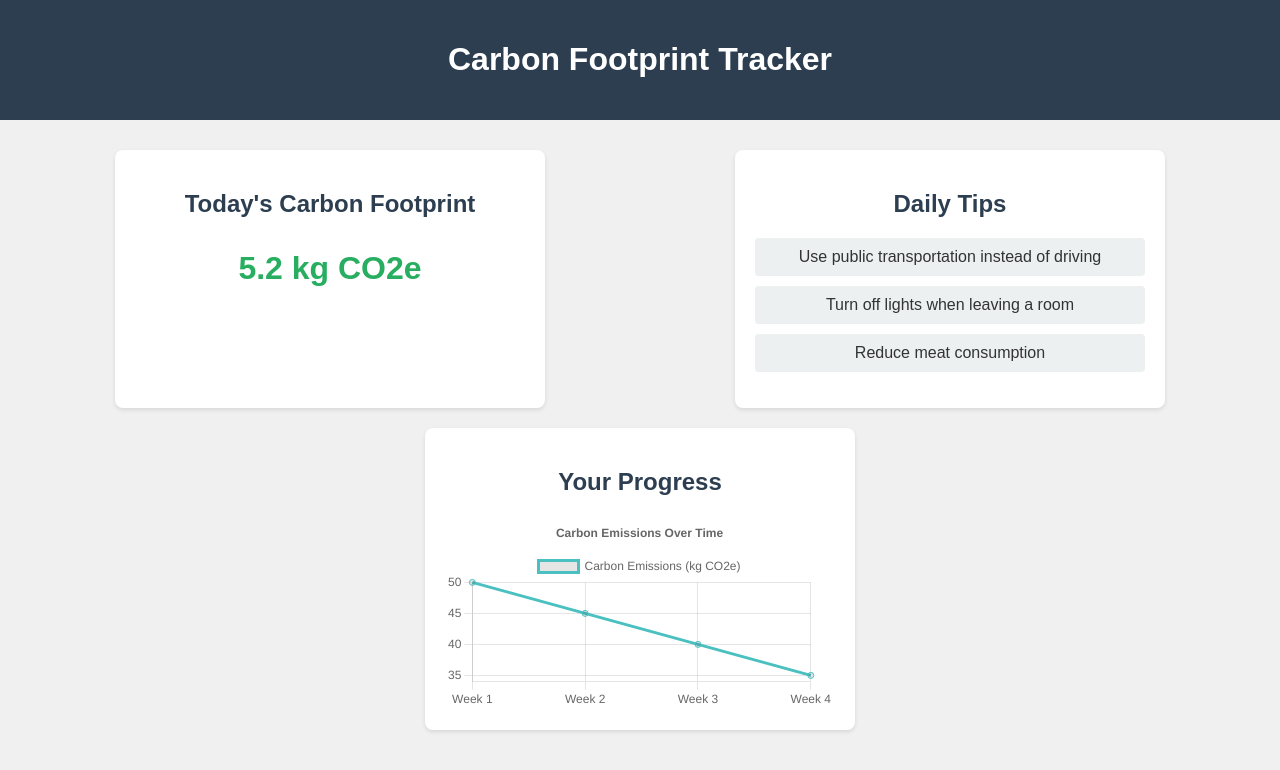
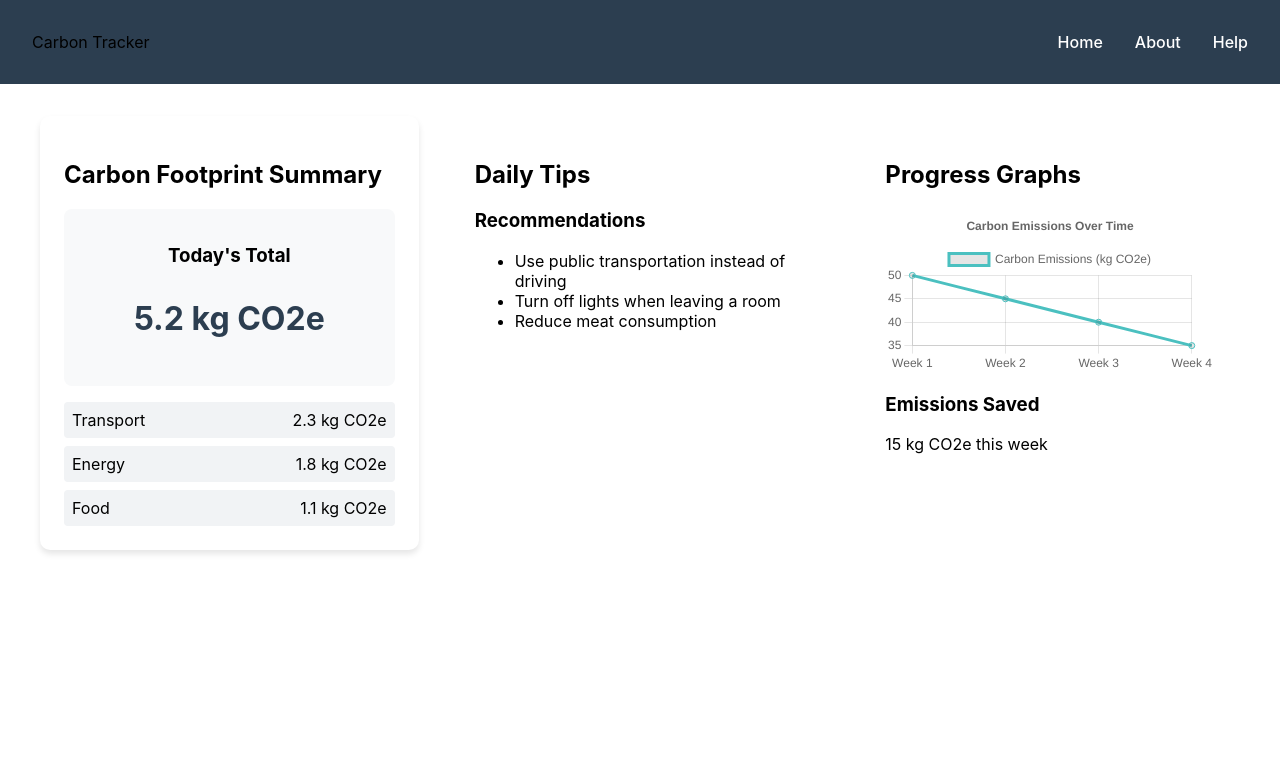
Before and after one commit to aidenbell1/INST377-Final_Project, a React (Create React App) app: page / in a window 1280 px wide. Shown: the top 770 px of the page. Built offline with nearby package versions, Linux system fonts and the light colour scheme.

Commit message:
Modified main page - Modified 'App.js', 'CarbonFootprintSummary.js' component, 'App.css', - Created a new Navbar and MainContent component - Created constants file ('tips.js') and placeholder functions for API integration

```diff
--- a/package.json
+++ b/package.json
@@ -3,11 +3,14 @@
   "version": "0.1.0",
   "private": true,
   "dependencies": {
+    "@fortawesome/free-solid-svg-icons": "^6.7.1",
+    "@fortawesome/react-fontawesome": "^0.2.2",
     "chart.js": "^4.4.7",
     "cra-template": "1.2.0",
     "react": "^18.2.0",
     "react-chartjs-2": "^5.2.0",
     "react-dom": "^18.2.0",
+    "react-router-dom": "^7.0.2",
     "react-scripts": "5.0.1",
     "web-vitals": "^4.2.4"
   },
--- a/src/App.css
+++ b/src/App.css
@@ -1,61 +1,80 @@
-.App {
-  text-align: center;
-  font-family: Arial, sans-serif;
-  color: #333;
-  background-color: #f0f0f0;
-  min-height: 100vh;
+.navbar {
+  background-color: #2c3e50;
+  padding: 1rem 2rem;
+  display: flex;
+  justify-content: space-between;
+  align-items: center;
 }
 
-.App-header {
-  background-color: #2c3e50;
-  padding: 20px;
-  color: white;
+.nav-links {
+  display: flex;
+  gap: 2rem;
+  list-style: none;
 }
 
-main {
-  display: flex;
-  flex-wrap: wrap;
-  justify-content: space-around;
-  padding: 20px;
+.nav-links a {
+  color: white;
+  text-decoration: none;
+  font-weight: 500;
 }
 
-section {
-  background-color: white;
-  border-radius: 8px;
-  box-shadow: 0 2px 4px rgba(0,0,0,0.1);
-  margin: 10px;
-  padding: 20px;
-  width: calc(33% - 20px);
+.content-grid {
+  display: grid;
+  grid-template-columns: repeat(auto-fit, minmax(300px, 1fr));
+  gap: 2rem;
+  padding: 2rem;
+  max-width: 1200px;
+  margin: 0 auto;
 }
 
-h2 {
-  color: #2c3e50;
+.carbon-summary {
+  background: white;
+  border-radius: 10px;
+  padding: 1.5rem;
+  box-shadow: 0 4px 6px rgba(0, 0, 0, 0.1);
 }
 
-.carbon-summary p {
-  font-size: 2em;
-  font-weight: bold;
-  color: #27ae60;
+.emissions-display {
+  display: flex;
+  flex-direction: column;
+  gap: 1rem;
 }
 
-.daily-tips ul {
-  list-style-type: none;
-  padding: 0;
+.total-emissions {
+  text-align: center;
+  padding: 1rem;
+  background: #f8f9fa;
+  border-radius: 8px;
 }
 
-.daily-tips li {
-  margin-bottom: 10px;
-  padding: 10px;
-  background-color: #ecf0f1;
+.emission-value {
+  font-size: 2rem;
+  color: #2c3e50;
+  font-weight: bold;
+}
+
+.emissions-breakdown {
+  display: flex;
+  flex-direction: column;
+  gap: 0.5rem;
+}
+
+.emission-item {
+  display: flex;
+  justify-content: space-between;
+  padding: 0.5rem;
+  background: #f1f3f5;
   border-radius: 4px;
 }
 
-.progress-graphs canvas {
-  max-width: 100%;
+.daily-tips {
+  background: white;
+  border-radius: 10px;
+  padding: 1.5rem;
 }
 
-@media (max-width: 768px) {
-  section {
-    width: 100%;
-  }
+.progress-graphs {
+  background: white;
+  border-radius: 10px;
+  padding: 1.5rem;
 }
--- a/src/App.js
+++ b/src/App.js
@@ -1,20 +1,13 @@
 import React from 'react';
 import './App.css';
-import CarbonFootprintSummary from './components/CarbonFootprintSummary';
-import DailyTips from './components/DailyTips';
-import ProgressGraphs from './components/ProgressGraphs';
+import Navbar from './components/Navbar';
+import MainContent from './components/MainContent';
 
 function App() {
   return (
     <div className="App">
-      <header className="App-header">
-        <h1>Carbon Footprint Tracker</h1>
-      </header>
-      <main>
-        <CarbonFootprintSummary />
-        <DailyTips />
-        <ProgressGraphs />
-      </main>
+      <Navbar />
+      <MainContent />
     </div>
   );
 }
--- a/src/components/CarbonFootprintSummary.js
+++ b/src/components/CarbonFootprintSummary.js
@@ -1,13 +1,37 @@
 import React from 'react';
 
 function CarbonFootprintSummary() {
-  // Placeholder data for now; replace with API data later
-  const todayEmissions = 5.2;
+  // Placeholder data for now, will be replaced with API data
+  const emissionsData = {
+    daily: 5.2,
+    transport: 2.3,
+    energy: 1.8,
+    food: 1.1
+  };
 
   return (
     <section className="carbon-summary">
-      <h2>Today's Carbon Footprint</h2>
-      <p>{todayEmissions} kg CO2e</p>
+      <h2>Carbon Footprint Summary</h2>
+      <div className="emissions-display">
+        <div className="total-emissions">
+          <h3>Today's Total</h3>
+          <p className="emission-value">{emissionsData.daily} kg CO2e</p>
+        </div>
+        <div className="emissions-breakdown">
+          <div className="emission-item">
+            <span>Transport</span>
+            <span>{emissionsData.transport} kg CO2e</span>
+          </div>
+          <div className="emission-item">
+            <span>Energy</span>
+            <span>{emissionsData.energy} kg CO2e</span>
+          </div>
+          <div className="emission-item">
+            <span>Food</span>
+            <span>{emissionsData.food} kg CO2e</span>
+          </div>
+        </div>
+      </div>
     </section>
   );
 }
--- a/src/components/DailyTips.js
+++ b/src/components/DailyTips.js
@@ -7,15 +7,17 @@ function DailyTips() {
     "Turn off lights when leaving a room",
     "Reduce meat consumption"
   ];
-
   return (
     <section className="daily-tips">
       <h2>Daily Tips</h2>
-      <ul>
-        {tips.map((tip, index) => (
-          <li key={index}>{tip}</li>
-        ))}
-      </ul>
+      <div className="recommendations">
+        <h3>Recommendations</h3>
+        <ul>
+          {tips.map((tip, index) => (
+            <li key={index}>{tip}</li>
+          ))}
+        </ul>
+      </div>
     </section>
   );
 }
--- /dev/null
+++ b/src/components/MainContent.js
@@ -0,0 +1,18 @@
+import React from 'react';
+import CarbonFootprintSummary from './CarbonFootprintSummary';
+import DailyTips from './DailyTips';
+import ProgressGraphs from './ProgressGraphs';
+
+function MainContent() {
+  return (
+    <main className="main-content">
+      <div className="content-grid">
+        <CarbonFootprintSummary />
+        <DailyTips />
+        <ProgressGraphs />
+      </div>
+    </main>
+  );
+}
+
+export default MainContent;
--- /dev/null
+++ b/src/components/Navbar.js
@@ -0,0 +1,16 @@
+import React from 'react';
+
+function Navbar() {
+  return (
+    <nav className="navbar">
+      <div className="logo">Carbon Tracker</div>
+      <ul className="nav-links">
+        <li><a href="/">Home</a></li>
+        <li><a href="/about">About</a></li>
+        <li><a href="/help">Help</a></li>
+      </ul>
+    </nav>
+  );
+}
+
+export default Navbar;
--- a/src/components/ProgressGraphs.js
+++ b/src/components/ProgressGraphs.js
@@ -33,8 +33,12 @@ function ProgressGraphs() {
 
   return (
     <section className="progress-graphs">
-      <h2>Your Progress</h2>
+      <h2>Progress Graphs</h2>
       <Line data={data} options={options} />
+      <div className="saved-emissions">
+        <h3>Emissions Saved</h3>
+        <p>15 kg CO2e this week</p>
+      </div>
     </section>
   );
 }
```
Also changed, not shown: src/contants/tips.js (added, +13 -0 lines), src/services/carbonApi.js (added, +11 -0 lines), 1 other file (tests, documents, lock files or other folders).
